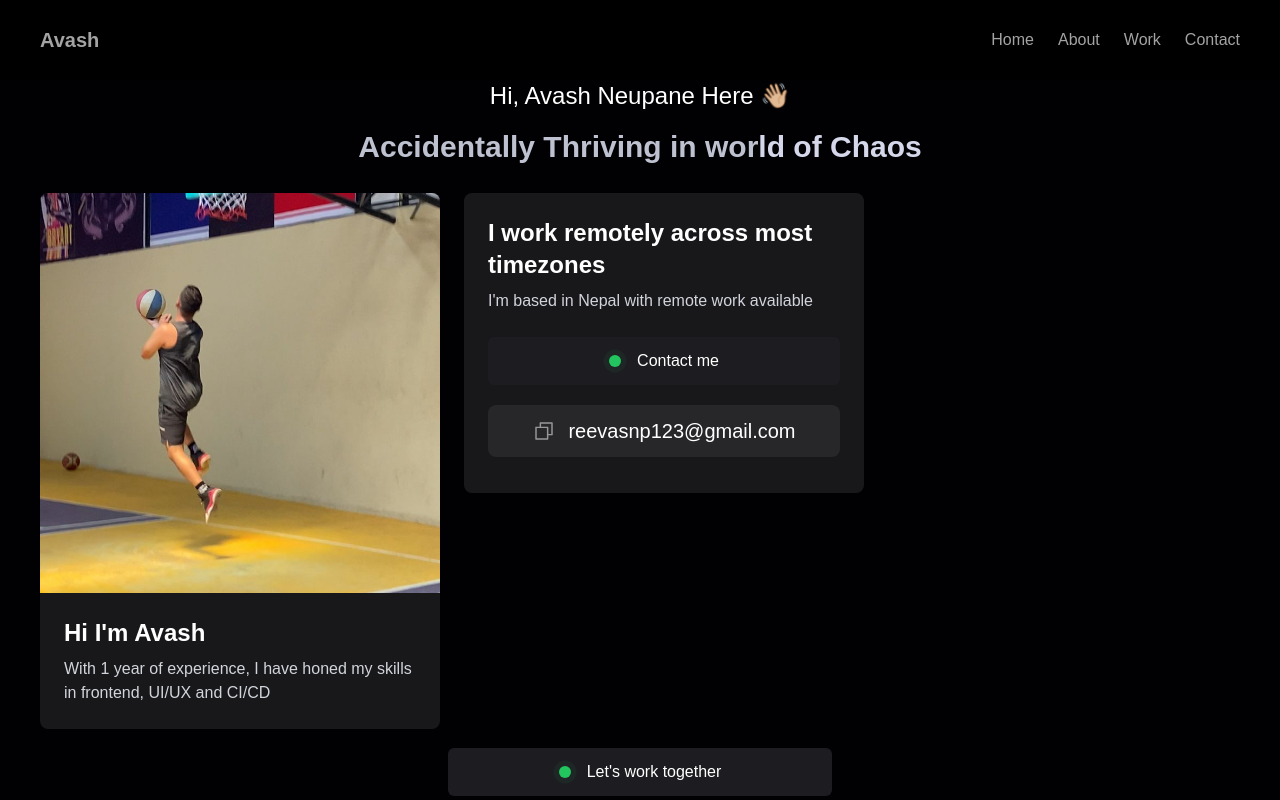
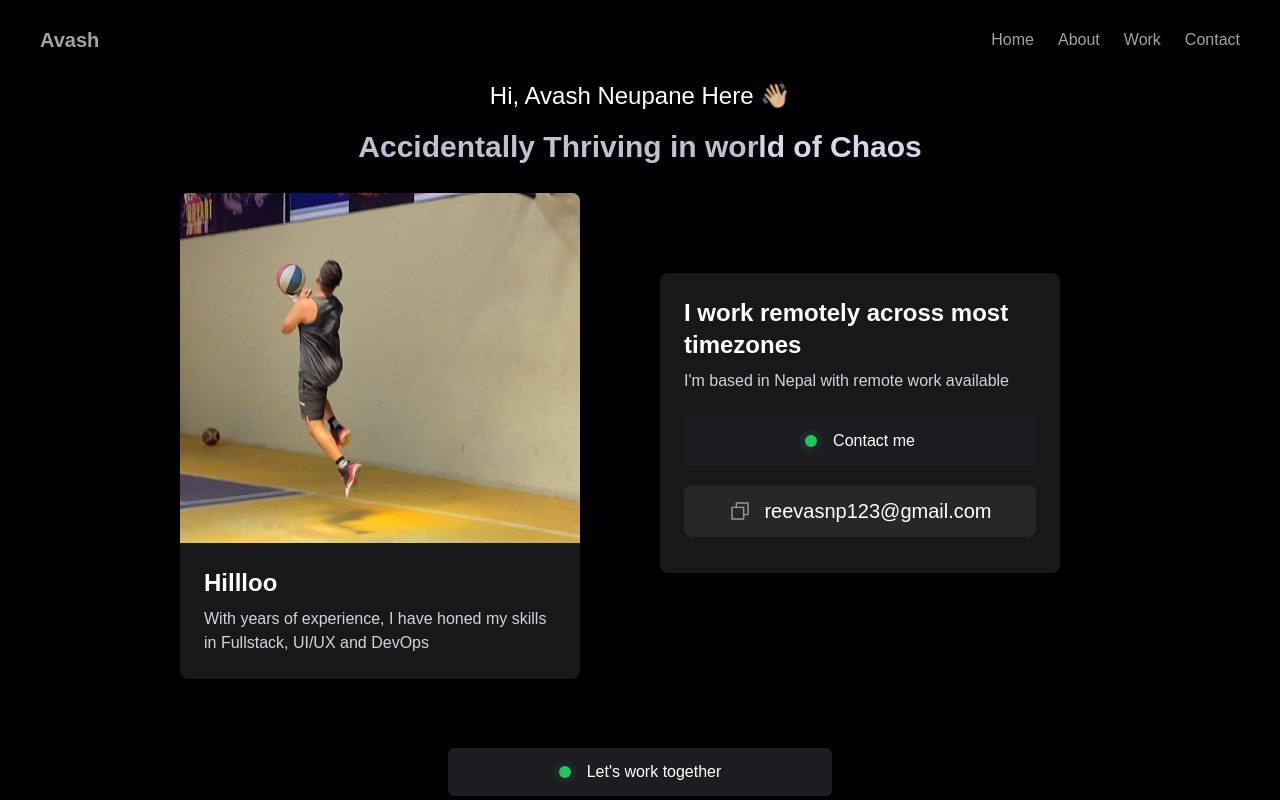
Before and after one commit to Avashneupane9857/Portfolio, a React (Vite) app: page / in a window 1280 px wide. Built offline with nearby package versions, Linux system fonts and the light colour scheme; a web font is replaced by a local one.

Commit message:
hero sec refactor

```diff
--- a/src/App.jsx
+++ b/src/App.jsx
@@ -8,7 +8,11 @@ function App() {
     <main className="max-w-7xl mx-auto">
       <Navbar />
       <Hero />
-      <About />
+      <div className="w-[1000px] mx-auto ">
+        {" "}
+        <About />
+      </div>
+
       <WorkTogether />
     </main>
   );
--- a/src/sections/About.jsx
+++ b/src/sections/About.jsx
@@ -15,23 +15,23 @@ function About() {
 
   return (
     <section className="c-space relative top-6">
-      <div className="flex  gap-6">
+      <div className="flex  gap-20">
         <div className=" w-[400px] bg-zinc-900 rounded-lg overflow-hidden">
           <img
             src="/assets/grid1.jpeg"
             alt="Profile"
-            className="w-full h-[400px] object-cover"
+            className="w-full h-[350px] object-cover"
           />
           <div className="p-6">
-            <h2 className="text-2xl font-bold text-white mb-2">Hi I'm Avash</h2>
+            <h2 className="text-2xl font-bold text-white mb-2">Hillloo </h2>
             <p className="text-gray-300">
-              With 1 year of experience, I have honed my skills in frontend,
-              UI/UX and CI/CD
+              With years of experience, I have honed my skills in Fullstack,
+              UI/UX and DevOps
             </p>
           </div>
         </div>
 
-        <div className="flex-1 h-[300px]  flex flex-col gap-6">
+        <div className="flex-1 h-[300px] relative top-20  flex flex-col gap-6">
           <div className="flex-1 w-[400px]  bg-zinc-900 rounded-lg p-6">
             <div>
               <h2 className="text-2xl font-bold text-white mb-2">
```
